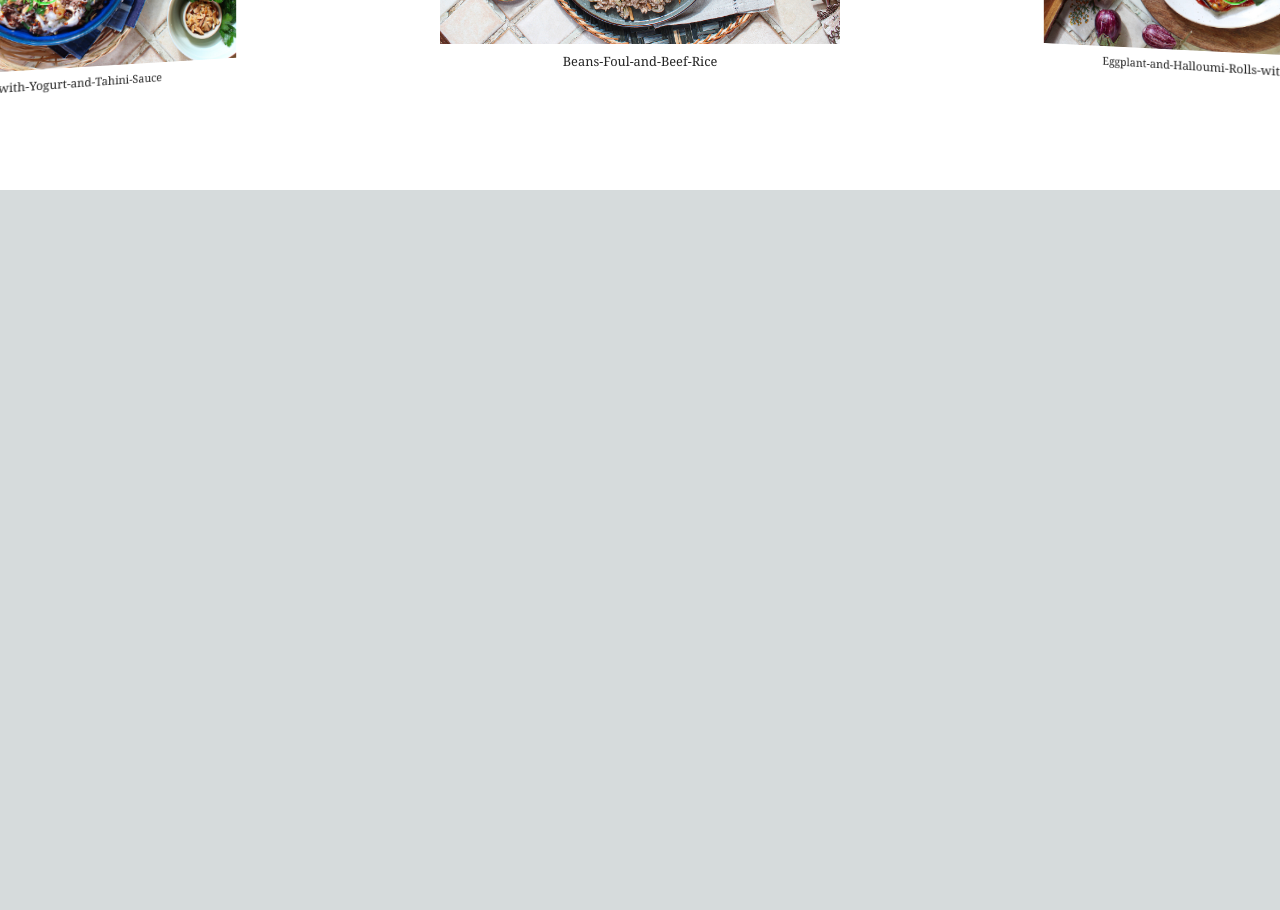
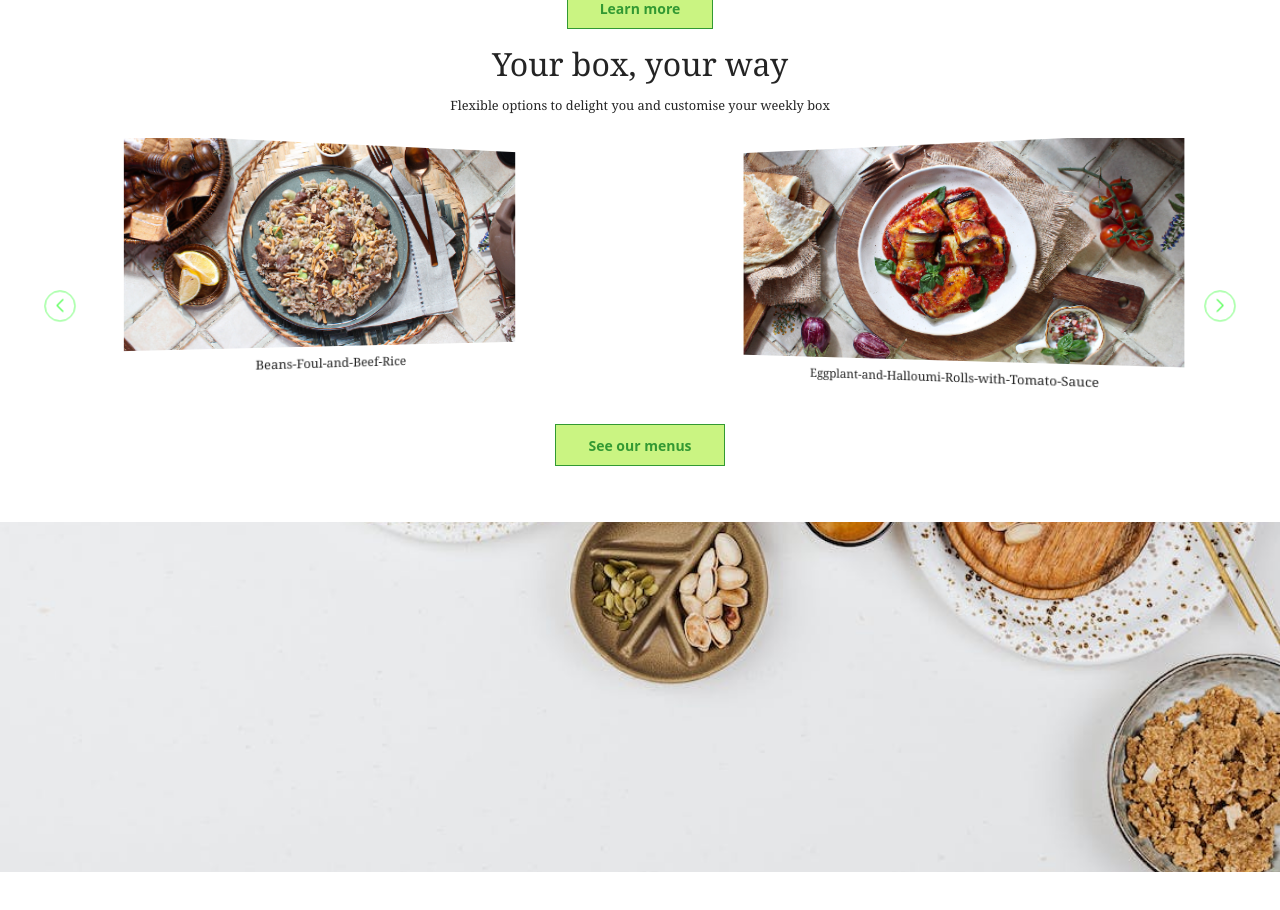
Before and after one commit to IbrahimSam96/Foodio, a Next.js app: page / in a window 1280 px wide. Shown: the part 1220-2130 px from the top of the page. Before the commit the page ends 1410 px from the top, so only its background shows below. Built offline with nearby package versions, Linux system fonts and the light colour scheme; no server answers.

Commit message:
Added Footer

```diff
--- a/pages/index.js
+++ b/pages/index.js
@@ -26,7 +26,7 @@ const Home = () => {
   console.log(user.user)
 
   return (
-    <div className={` h-full min-h-screen w-full grid grid-cols-[repeat(7,1fr)] grid-rows-[60px,350px,550px,350px,auto,100px] bg-[#ffffff]`}>
+    <div className={` h-full min-h-screen w-full grid grid-cols-[repeat(7,1fr)] grid-rows-[60px,650px,550px,450px,350PX,250px,auto,100px] bg-[#ffffff]`}>
 
       <div className={`bg-[#EAE6DF] mx-2 fixed w-full z-30 col-start-1 col-end-8 grid grid-cols-[60px,100px,160px,160px,auto,150px] shadow shadow-lime-300 `}>
 
@@ -171,7 +171,7 @@ const Home = () => {
 
       </div>
 
-      <div className={`col-start-1 col-end-8 row-start-3 row-end-4 justify-self-center self-center text-center grid`}>
+      <div className={`mt-4 col-start-1 col-end-8 row-start-3 row-end-4 justify-self-center self-center text-center grid`}>
 
         <p className={` text-[2em] font-medium font-serif text-[rgb(36,36,36)] `}>How it Works </p>
 
@@ -266,16 +266,15 @@ const Home = () => {
           </p>
         </span>
 
-
         <Swiper
           effect={"coverflow"}
-          centeredSlides={true}
+          centeredSlides={false}
           slidesPerView={2}
-
+          speed={1000}
           navigation={true}
           modules={[Navigation, EffectCoverflow]}
-          allowTouchMove={true}
-          className={`w-full mt-8 self-center bg-center bg-cover max-w-[1400px]`}
+          allowTouchMove={false}
+          className={`w-full mt-8 self-center max-w-[1400px] `}
           loop={true}
           coverflowEffect={{
             rotate: 50,
@@ -284,7 +283,7 @@ const Home = () => {
             modifier: 1,
             slideShadows: false,
           }}
-        // spaceBetween={0}
+        // spaceBetween={-190}
 
         >
           <SwiperSlide >
@@ -292,11 +291,11 @@ const Home = () => {
               <Image
                 width={400}
                 height={220}
-                className={`inline hover:cursor-pointer mx-8 justify-self-center `}
+                className={`inline mx-8 justify-self-center `}
                 alt={'Beans-Foul-and-Beef-Rice'}
                 src={'/Beans-Foul-and-Beef-Rice.jpeg'}
               />
-              <p className={` text-[0.8em] font-medium font-serif text-[rgb(36,36,36)] p-2 justify-self-center  `}>
+              <p className={`text-[0.8em] font-medium font-serif text-[rgb(36,36,36)] p-2 justify-self-center  `}>
                 Beans-Foul-and-Beef-Rice
               </p>
             </span>
@@ -309,11 +308,11 @@ const Home = () => {
               <Image
                 width={450}
                 height={220}
-                className={`inline hover:cursor-pointer mx-8 justify-self-center `}
+                className={`inline mx-8 justify-self-center `}
                 alt={'Eggplant-and-Halloumi-Rolls-with-Tomato-Sauce'}
                 src={'/Eggplant-and-Halloumi-Rolls-with-Tomato-Sauce.jpeg'}
               />
-              <p className={` text-[0.8em] font-medium font-serif text-[rgb(36,36,36)] p-2 justify-self-center  `}>
+              <p className={`text-[0.8em] font-medium font-serif text-[rgb(36,36,36)] p-2 justify-self-center  `}>
                 Eggplant-and-Halloumi-Rolls-with-Tomato-Sauce
               </p>
             </span>
@@ -324,11 +323,11 @@ const Home = () => {
               <Image
                 width={450}
                 height={220}
-                className={`inline hover:cursor-pointer mx-8 justify-self-center `}
+                className={`inline mx-8 justify-self-center `}
                 alt={'Peri-Peri-Chicken'}
                 src={'/Peri-Peri-Chicken.jpeg'}
               />
-              <p className={` text-[0.8em] font-medium font-serif text-[rgb(36,36,36)] p-2 justify-self-center  `}>
+              <p className={`text-[0.8em] font-medium font-serif text-[rgb(36,36,36)] p-2 justify-self-center  `}>
                 Peri-Peri-Chicken
               </p>
             </span>
@@ -339,11 +338,11 @@ const Home = () => {
               <Image
                 width={450}
                 height={220}
-                className={`inline hover:cursor-pointer mx-8 justify-self-center `}
+                className={`inline mx-8 justify-self-center `}
                 alt={'Shells-Pasta-with-Yogurt-and-Tahini-Sauce'}
                 src={'/Shells-Pasta-with-Yogurt-and-Tahini-Sauce.jpeg'}
               />
-              <p className={` text-[0.8em] font-medium font-serif text-[rgb(36,36,36)] p-2 justify-self-center  `}>
+              <p className={`text-[0.8em] font-medium font-serif text-[rgb(36,36,36)] p-2 justify-self-center  `}>
                 Shells-Pasta-with-Yogurt-and-Tahini-Sauce
               </p>
             </span>
@@ -352,8 +351,24 @@ const Home = () => {
 
         </Swiper>
 
+        <span
+          onClick={() => router.push('/plans')}
+          className={`my-6 py-2 px-8 mx-4 self-center justify-self-center border-[1px] border-[green] bg-lime-300 hover:cursor-pointer hover:opacity-100 opacity-80`}>
+          <p className={`text-[green] text-sm font-bold inline`}>
+            See our menus
+          </p>
+        </span>
+
       </div>
 
+      <div className="mt-8 col-start-1 col-end-8 row-start-5 row-end-6 h-full w-full relative">
+        <Image
+          src={'/cover-3.jpeg'}
+          alt="Boxeh Cover 2"
+          fill
+          className="object-cover" // just an example
+        />
+      </div>
     </div >
   )
 }
--- a/styles/globals.css
+++ b/styles/globals.css
@@ -30,9 +30,9 @@ body {
 div.swiper-button-prev,
 div.swiper-button-next {
 color: lime;
-padding: 35px;
-border-radius: 35px;
-transform: scale(.5);
+padding: 50px;
+border-radius: 50%;
+transform: scale(.3);
 outline: auto;
 }
 
```
Also changed, not shown: public/cover-3.jpeg (added).
